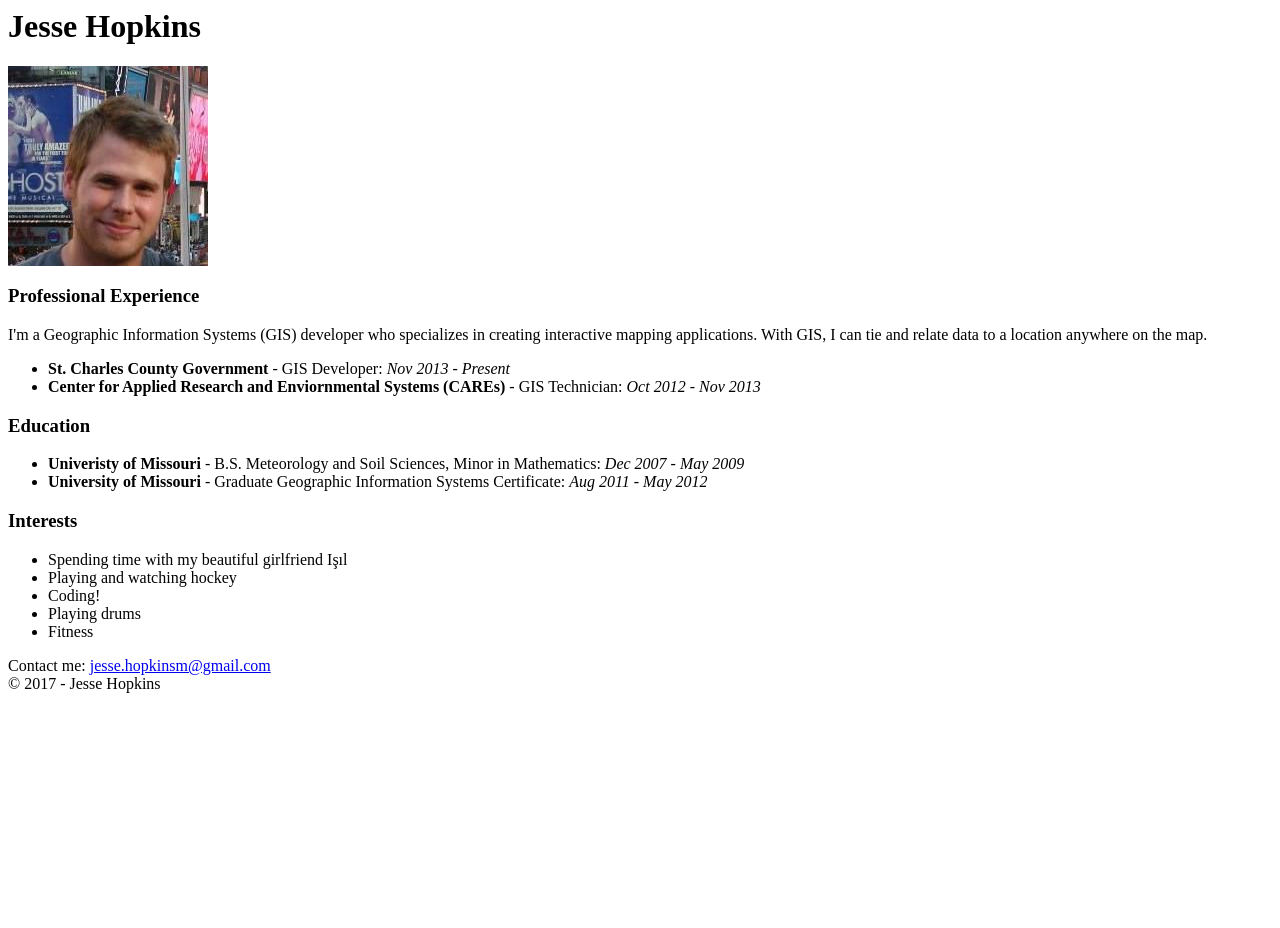
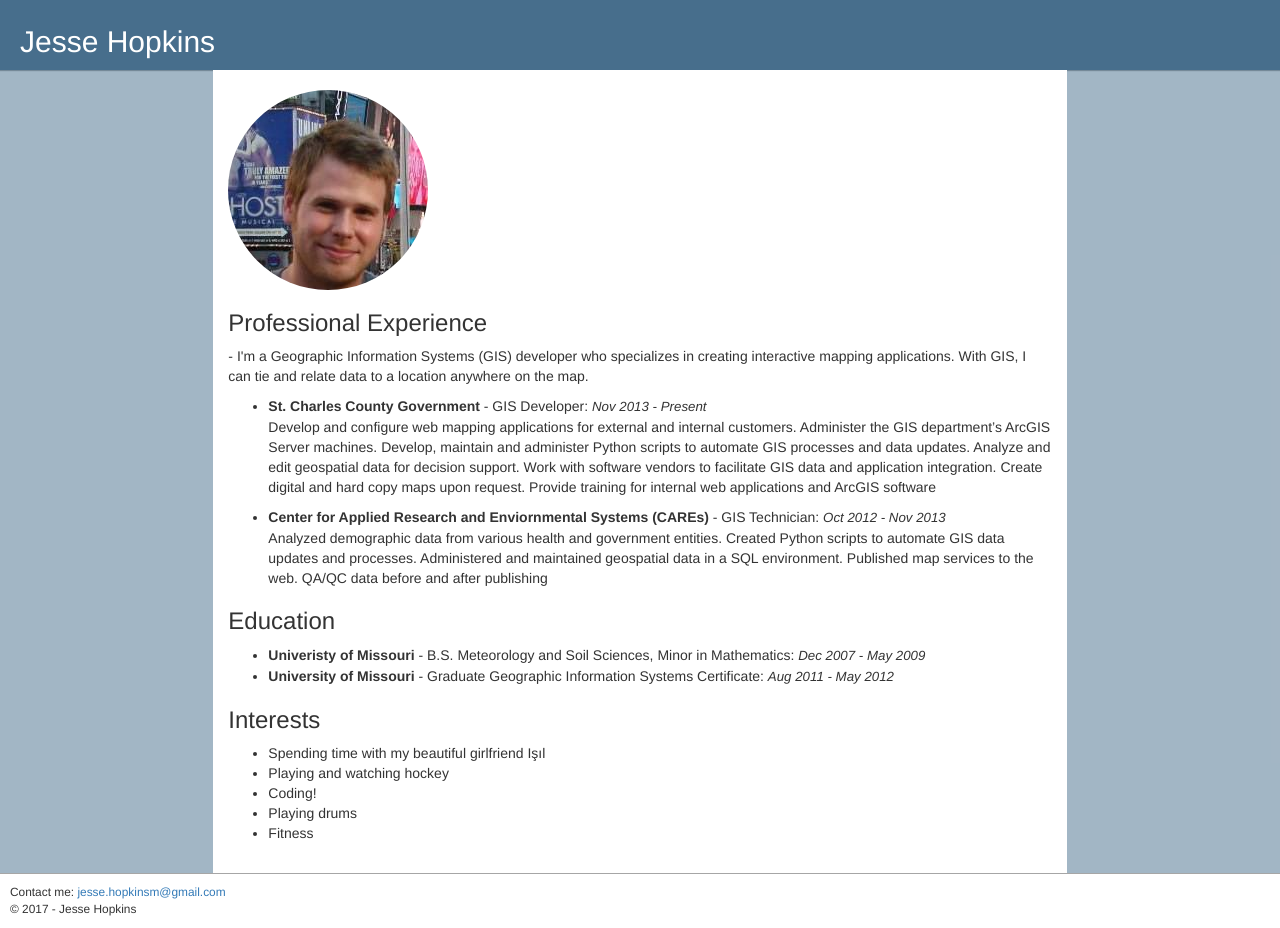
Before and after one commit to JhopStl/html-me-something, a plain HTML site: page index.html in a window 1280 px wide. Before the commit the page ends 800 px from the top, so only its background shows below. Drawn offline with nearby package versions, Linux system fonts and the light colour scheme.

Commit message:
index and styles edits

```diff
--- a/index.html
+++ b/index.html
@@ -2,27 +2,42 @@
 <html>
     <head>
         <title>HTML-Me-Something</title>
+        <link href="https://fonts.googleapis.com/css?family=Lato" rel="stylesheet">
+        <link href="styles.css" rel="stylesheet" type="text/css">
+        <link href="http://maxcdn.bootstrapcdn.com/bootstrap/3.3.1/css/bootstrap.min.css" rel="stylesheet">
     <header>
-        <h1>Jesse Hopkins</h1>
+        <h2>Jesse Hopkins</h2>
     </header>
 </head>
 
 <body>
 <main>
-<article>
-    <img src = "images/jhopkins.jpg" alt = "Picture of me">
-    <div>
+<article class="container-fluid">
+    <div class = "row">
+        <div class ="col-xs-2 columns">
+        </div>
+            <div id = "center" class ="col-xs-8">
+
+
+                    <div id = "ProfExp">
+                    <img class="profile img-responsive right-block" src = "images/jhopkins.jpg" alt = "Picture of me">
                     <h3>Professional Experience</h3>
-    <p>I'm a Geographic Information Systems (GIS) developer who specializes
+                    <p>- I'm a Geographic Information Systems (GIS) developer who specializes
                         in creating interactive mapping applications.  With GIS, I can tie and
                         relate data to a location anywhere on the map.</p>
                         <ul>
                             <li><strong>St. Charles County Government</strong> - GIS Developer: <span><em>Nov 2013 - Present</em></li>
+                                <p>Develop and configure web mapping applications for external and internal customers. Administer the GIS department’s ArcGIS Server machines.
+                                    Develop, maintain and administer Python scripts to automate GIS processes and data updates.
+                                    Analyze and edit geospatial data for decision support. Work with software vendors to facilitate GIS data and application integration.
+                                    Create digital and hard copy maps upon request. Provide training for internal web applications and ArcGIS software</p>
                             <li><strong>Center for Applied Research and Enviornmental Systems (CAREs)</strong> - GIS Technician: <span><em>Oct 2012 - Nov 2013</em></li>
+                                <p>Analyzed demographic data from various health and government entities. Created Python scripts to automate GIS data updates and processes.
+                                    Administered and maintained geospatial data in a SQL environment. Published map services to the web. QA/QC data before and after publishing</p>
                         </ul>
                     </div>
 
-    <div>
+                    <div id = "Education">
                     <h3>Education</h3>
                     <ul>
                         <li><strong>Univeristy of Missouri</strong> - B.S. Meteorology and Soil Sciences, Minor in Mathematics: <span><em>Dec 2007 - May 2009</em></li></li>
@@ -30,7 +45,7 @@
                     </ul>
                     </div>
 
-    <div>
+                    <div id = "Interests">
                     <h3>Interests</h3>
                     <ul>
                         <li>Spending time with my beautiful girlfriend Işıl</li>
@@ -40,14 +55,22 @@
                         <li>Fitness</li>
                     </ul>
                     </div>
+
+                </div>
+        <div class ="col-xs-2 columns">
+         </div>
+     </div>
 </article>
 
 </main>
+
+</body>
 <footer>
+        <p class="footerText">
             Contact me: <a href = "mailto:jesse.hopkinsm@gmail.com">jesse.hopkinsm@gmail.com</a>
             <br>
             &copy; 2017 - Jesse Hopkins
+        </p>
 </footer>
-</body>
 
 </html>
--- a/styles.css
+++ b/styles.css
@@ -0,0 +1,50 @@
+
+body {
+    font-family: 'Lato', sans-serif;
+    background-color: rgba(71,110,140,0.5);
+}
+
+header {
+    height: 70px;
+    background-color: #476E8C;
+    border-color: #375A72;
+    box-shadow: 0px 1px 1px rgba(0,0,0,0.35);
+    color: white;
+    padding-top:5px;
+    padding-bottom: 15px;
+    padding-left: 20px;
+
+}
+
+main {
+    margin: auto;
+    background-color: rgba(71,110,140,0.5);
+}
+
+footer {
+    border-style: solid;
+    border-width: 1px 0px 0px 0px;
+    border-color: rgba(0,0,0,0.35);
+    padding: 10px 0px 0px 10px;
+    margin-top: 0px;
+    margin-bottom: 0px;
+}
+
+.footerText {
+    font-size: 0.85em;
+    padding-bottom: -20px;
+}
+
+span{
+    font-size: 0.95em;
+}
+
+.profile {
+    border-radius: 50%;
+}
+
+#center {
+background-color: white;
+padding-bottom: 20px;
+padding-top: 20px;
+}
```
Lines whose indentation alone changed are shown as unchanged.
